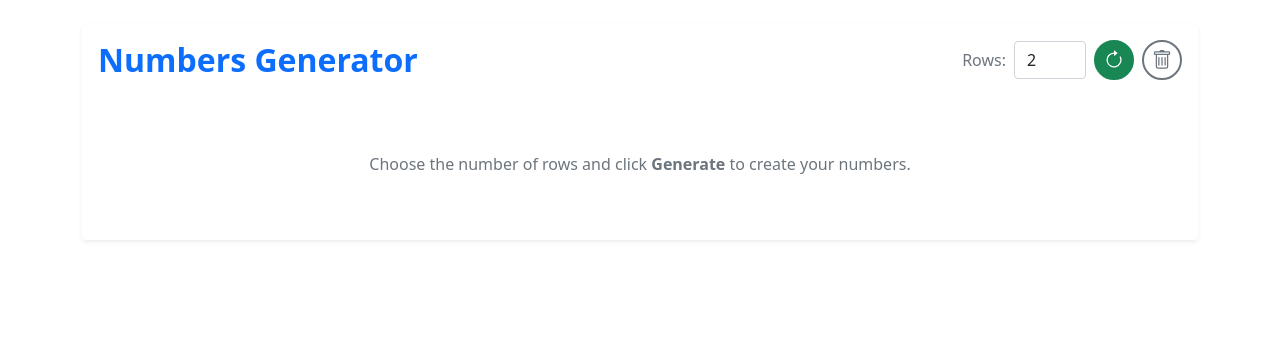
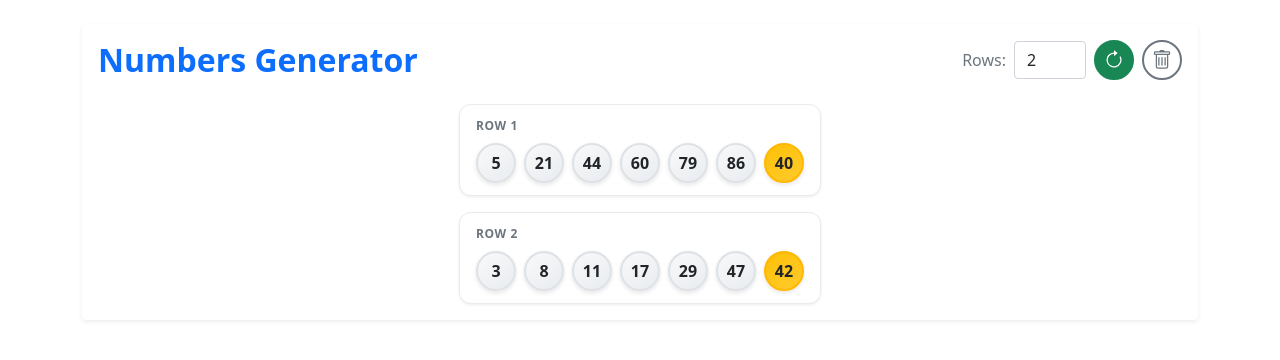
Before and after one commit to cm87/ang-num, an Angular app: page /#/dashboard in a window 1280 px wide. Shown: the top 360 px of the page. Built offline with nearby package versions, Linux system fonts and the light colour scheme.

Commit message:
feat: modernize to Angular 17 standalone, signals, new control flow; refactor dashboard layout to cards

```diff
--- a/angular.json
+++ b/angular.json
@@ -79,10 +79,10 @@
           "builder": "@angular-devkit/build-angular:dev-server",
           "configurations": {
             "production": {
-              "browserTarget": "angular-numbers:build:production"
+              "buildTarget": "angular-numbers:build:production"
             },
             "development": {
-              "browserTarget": "angular-numbers:build:development"
+              "buildTarget": "angular-numbers:build:development"
             }
           },
           "defaultConfiguration": "development"
@@ -90,7 +90,7 @@
         "extract-i18n": {
           "builder": "@angular-devkit/build-angular:extract-i18n",
           "options": {
-            "browserTarget": "angular-numbers:build"
+            "buildTarget": "angular-numbers:build"
           }
         },
         "test": {
--- a/src/app/app.component.ts
+++ b/src/app/app.component.ts
@@ -1,7 +1,13 @@
 import { Component } from '@angular/core';
+import { RouterOutlet } from '@angular/router';
 
+/**
+ * Root component standalone dell'applicazione.
+ */
 @Component({
   selector: 'app-root',
+  standalone: true,
+  imports: [RouterOutlet],
   templateUrl: './app.component.html',
   styleUrls: ['./app.component.scss']
 })
--- a/src/app/app.module.ts
+++ /dev/null
@@ -1,30 +0,0 @@
-import { NgModule } from '@angular/core';
-import { BrowserModule } from '@angular/platform-browser';
-import { FormsModule } from '@angular/forms';
-
-import { AppRoutingModule } from './app-routing.module';
-import { AppComponent } from './app.component';
-import { DashboardComponent } from './components/dashboard/dashboard.component';
-import { ServiceWorkerModule } from '@angular/service-worker';
-import { environment } from '../environments/environment';
-
-@NgModule({
-  declarations: [
-    AppComponent,
-    DashboardComponent
-  ],
-  imports: [
-    BrowserModule,
-    FormsModule,
-    AppRoutingModule,
-    ServiceWorkerModule.register('ngsw-worker.js', {
-      enabled: environment.production,
-      // Register the ServiceWorker as soon as the application is stable
-      // or after 30 seconds (whichever comes first).
-      registrationStrategy: 'registerWhenStable:30000'
-    })
-  ],
-  providers: [],
-  bootstrap: [AppComponent]
-})
-export class AppModule { }
--- /dev/null
+++ b/src/app/app.routes.ts
@@ -0,0 +1,12 @@
+import { Routes } from '@angular/router';
+
+export const routes: Routes = [
+  {
+    path: 'dashboard',
+    loadComponent: () => import('./components/dashboard/dashboard.component').then(m => m.DashboardComponent)
+  },
+  {
+    path: '**',
+    redirectTo: 'dashboard'
+  }
+];
--- a/src/app/components/dashboard/dashboard.component.html
+++ b/src/app/components/dashboard/dashboard.component.html
@@ -29,35 +29,27 @@
         </div>
       </div>
 
-      <div *ngIf="numberList.length === 0" class="text-center text-muted py-5">
-        <p class="mb-0">Choose the number of rows and click <strong>Generate</strong> to create your numbers.</p>
-      </div>
+      @if (numberList().length === 0) {
+        <div class="text-center text-muted py-4">
+          <p class="mb-0">Choose the number of rows and click <strong>Generate</strong> to create your numbers.</p>
+        </div>
+      }
 
-      <div class="table-responsive" *ngIf="numberList.length > 0">
-        <table class="table table-borderless text-center">
-          <thead>
-            <tr>
-              <th scope="col" class="text-secondary">1</th>
-              <th scope="col" class="text-secondary">2</th>
-              <th scope="col" class="text-secondary">3</th>
-              <th scope="col" class="text-secondary">4</th>
-              <th scope="col" class="text-secondary">5</th>
-              <th scope="col" class="text-secondary">6</th>
-              <th scope="col" class="text-secondary superstar-header">SS</th>
-            </tr>
-          </thead>
-          <tbody>
-            <tr *ngFor="let numbers of numberList; let i = index">
-              <td *ngFor="let n of numbers.slice(0, 6)">
-                <span class="number-ball">{{ n }}</span>
-              </td>
-              <td>
+      @if (numberList().length > 0) {
+        <div class="row-list">
+          @for (numbers of numberList(); track $index) {
+            <div class="row-card">
+              <div class="row-label">Row {{ $index + 1 }}</div>
+              <div class="row-balls">
+                @for (n of numbers.slice(0, 6); track n) {
+                  <span class="number-ball">{{ n }}</span>
+                }
                 <span class="number-ball superstar">{{ numbers[6] }}</span>
-              </td>
-            </tr>
-          </tbody>
-        </table>
-      </div>
+              </div>
+            </div>
+          }
+        </div>
+      }
     </div>
   </div>
 </div>
--- a/src/app/components/dashboard/dashboard.component.scss
+++ b/src/app/components/dashboard/dashboard.component.scss
@@ -20,18 +20,36 @@
   color: #212529;
 }
 
-.superstar-header {
-  color: #b38f00 !important;
+.row-list {
+  display: flex;
+  flex-direction: column;
+  gap: 1rem;
 }
 
-table th,
-table td {
-  padding: 0.25rem 0.375rem;
-  vertical-align: middle;
+.row-card {
+  background: #fff;
+  border-radius: 0.75rem;
+  padding: 0.75rem 1rem;
+  box-shadow: 0 1px 3px rgba(0, 0, 0, 0.08);
+  border: 1px solid #e9ecef;
+  max-width: 480px;
+  margin: 0 auto;
 }
 
-.table-responsive {
-  overflow-x: auto;
+.row-label {
+  font-size: 0.75rem;
+  font-weight: 600;
+  color: #6c757d;
+  text-transform: uppercase;
+  letter-spacing: 0.05em;
+  margin-bottom: 0.5rem;
+}
+
+.row-balls {
+  display: flex;
+  flex-wrap: wrap;
+  gap: 0.5rem;
+  align-items: center;
 }
 
 .btn-icon {
--- a/src/app/components/dashboard/dashboard.component.ts
+++ b/src/app/components/dashboard/dashboard.component.ts
@@ -1,5 +1,5 @@
-
-import { Component } from '@angular/core';
+import { Component, OnInit, signal, inject } from '@angular/core';
+import { FormsModule } from '@angular/forms';
 import { NumberGeneratorService, MAX_ROWS } from '../../service/number-generator.service';
 
 /**
@@ -7,18 +7,25 @@ import { NumberGeneratorService, MAX_ROWS } from '../../service/number-generator
  *
  * Delega l'algoritmo di generazione al {@link NumberGeneratorService},
  * mantenendo come unica responsabilità la gestione dello stato della UI.
+ *
+ * Utilizza i nuovi **Angular Signals** per lo stato reattivo.
  */
 @Component({
   selector: 'app-dashboard',
+  standalone: true,
+  imports: [FormsModule],
   templateUrl: './dashboard.component.html',
   styleUrls: ['./dashboard.component.scss'],
 })
-export class DashboardComponent {
+export class DashboardComponent implements OnInit {
+
+  private readonly numberGeneratorService = inject(NumberGeneratorService);
 
   /**
    * Lista delle righe generate; ogni riga contiene 6 numeri principali ordinati + 1 superstar.
+   * Signal reattivo per tracciare lo stato.
    */
-  numberList: Array<Array<number>> = [];
+  numberList = signal<Array<Array<number>>>([]);
 
   /**
    * Numero di righe che l'utente desidera generare.
@@ -30,7 +37,11 @@ export class DashboardComponent {
    */
   readonly maxRows = MAX_ROWS;
 
-  constructor(private readonly numberGeneratorService: NumberGeneratorService) {}
+  constructor() {}
+
+  ngOnInit(): void {
+    this.generate();
+  }
 
   /**
    * Genera le righe di numeri casuali in base alla scelta dell'utente.
@@ -38,14 +49,14 @@ export class DashboardComponent {
    * Nessun numero principale è ripetuto tra righe diverse.
    */
   generate(): void {
-    this.numberList = this.numberGeneratorService.generateRows(this.rowCount);
+    this.numberList.set(this.numberGeneratorService.generateRows(this.rowCount));
   }
 
   /**
    * Svuota la lista delle righe generate.
    */
   clear(): void {
-    this.numberList = [];
+    this.numberList.set([]);
   }
 
 }
--- a/src/main.ts
+++ b/src/main.ts
@@ -1,12 +1,16 @@
-import { enableProdMode } from '@angular/core';
-import { platformBrowserDynamic } from '@angular/platform-browser-dynamic';
-
-import { AppModule } from './app/app.module';
+import { bootstrapApplication } from '@angular/platform-browser';
+import { AppComponent } from './app/app.component';
+import { provideRouter, withHashLocation } from '@angular/router';
+import { provideServiceWorker } from '@angular/service-worker';
+import { routes } from './app/app.routes';
 import { environment } from './environments/environment';
 
-if (environment.production) {
-  enableProdMode();
-}
-
-platformBrowserDynamic().bootstrapModule(AppModule)
-  .catch(err => console.error(err));
+bootstrapApplication(AppComponent, {
+  providers: [
+    provideRouter(routes, withHashLocation()),
+    provideServiceWorker('ngsw-worker.js', {
+      enabled: environment.production,
+      registrationStrategy: 'registerWhenStable:30000'
+    })
+  ]
+}).catch(err => console.error(err));
```
Also changed, not shown: package.json (+14 -14 lines), src/app/app-routing.module.ts (deleted, +0 -20 lines), 2 other files (tests, documents, lock files or other folders).
